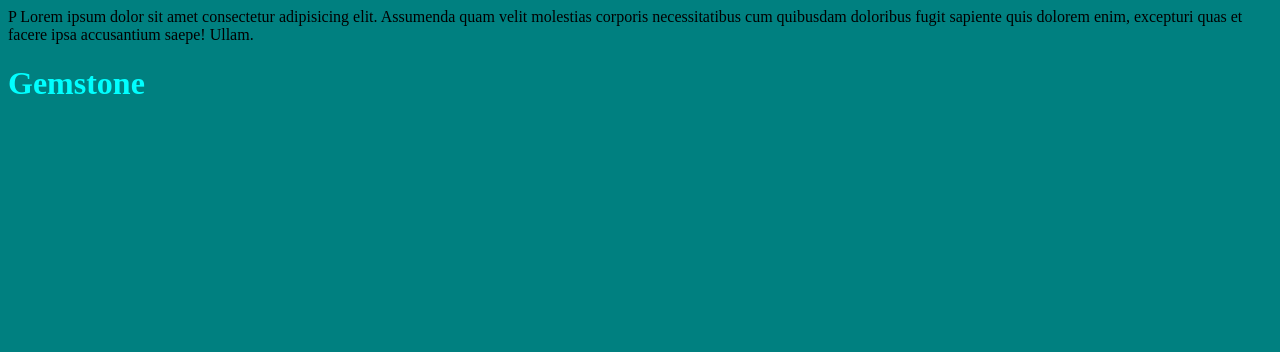
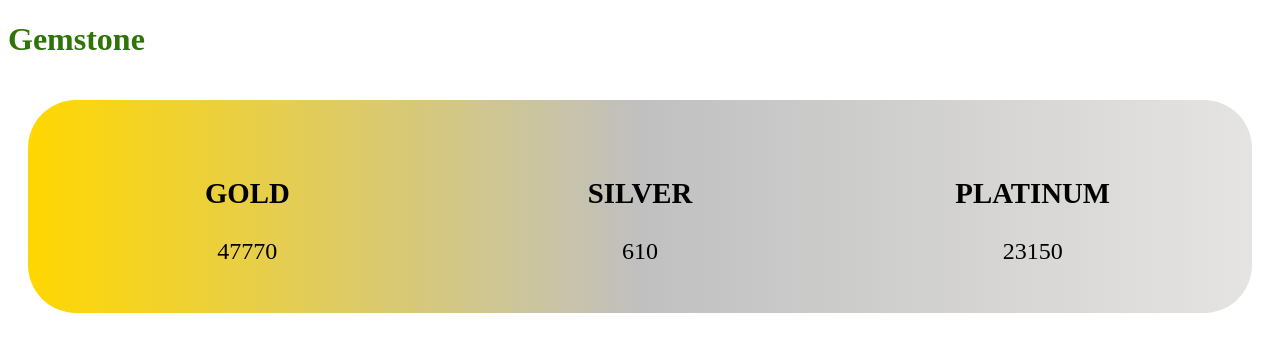
Before and after one commit to AdityaSaraswat0007/Gemstone, a plain HTML site: page HTML/main.html in a window 1280 px wide. Drawn offline with Linux system fonts and the light colour scheme.

Commit message:
counter updated

```diff
--- a/CSS/main.css
+++ b/CSS/main.css
@@ -1,7 +1,26 @@
 body {
-  background-color: teal;
 }
 
 h1 {
-  color: aqua;
+  color: rgb(47, 116, 7);
 }
+
+.element {
+  font-size: larger;
+  font-weight: bolder;
+}
+
+.counters {
+  padding: 20px;
+}
+
+.counters .container {
+  padding: 2em;
+  font-size: x-large;
+  display: grid;
+  grid-gap: 50px;
+  text-align: center;
+  grid-template-columns: repeat(3, 1fr);
+  background: linear-gradient(to right, gold, silver, #e5e4e2);
+  border-radius: 2em;
+}
--- a/HTML/main.html
+++ b/HTML/main.html
@@ -5,10 +5,27 @@
     <link rel="stylesheet" href="../CSS/main.css" />
   </head>
   <body>
-    P Lorem ipsum dolor sit amet consectetur adipisicing elit. Assumenda quam
-    velit molestias corporis necessitatibus cum quibusdam doloribus fugit
-    sapiente quis dolorem enim, excepturi quas et facere ipsa accusantium saepe!
-    Ullam.
     <h1>Gemstone</h1>
+
+    <!---------------------------------------- Counter Section ----------------------------------------------------- -->
+
+    <section class="counters">
+      <div class="container">
+        <div>
+          <p class="gold element">GOLD</p>
+          <div class="counter" data-target="47770">0</div>
+        </div>
+        <div>
+          <p class="silver element">SILVER</p>
+          <div class="counter" data-target="610">0</div>
+        </div>
+        <div>
+          <p class="platinum element">PLATINUM</p>
+          <div class="counter" data-target="23150">0</div>
+        </div>
+      </div>
+    </section>
+
+    <script src="../JavaScript/main.js"></script>
   </body>
 </html>
--- a/JavaScript/main.js
+++ b/JavaScript/main.js
@@ -1 +1,27 @@
-Javascript
+const counters = document.querySelectorAll(".counter");
+const speed = 350; // The lower the slower
+
+counters.forEach((counter) => {
+  const updateCount = () => {
+    const target = +counter.getAttribute("data-target");
+    const count = +counter.innerText;
+
+    // Lower inc to slow and higher to slow
+    const inc = Math.floor(target / speed);
+
+    // console.log(inc);
+    // console.log(count);
+
+    // Check if target is reached
+    if (count < target) {
+      // Add inc to count and output in counter
+      counter.innerText = count + inc;
+      // Call function every ms
+      setTimeout(updateCount, 1);
+    } else {
+      counter.innerText = target;
+    }
+  };
+
+  updateCount();
+});
```
